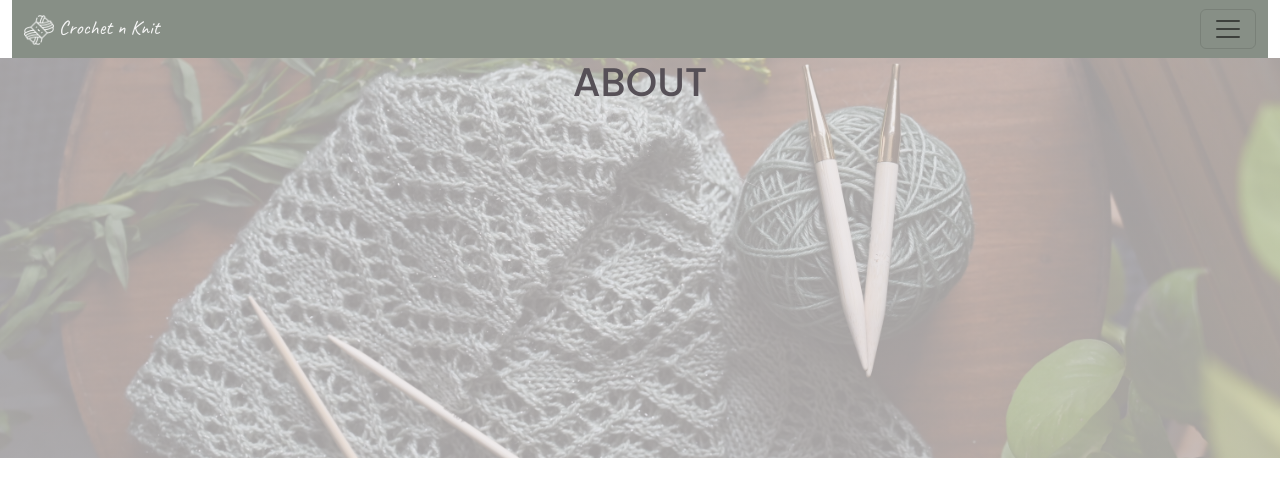
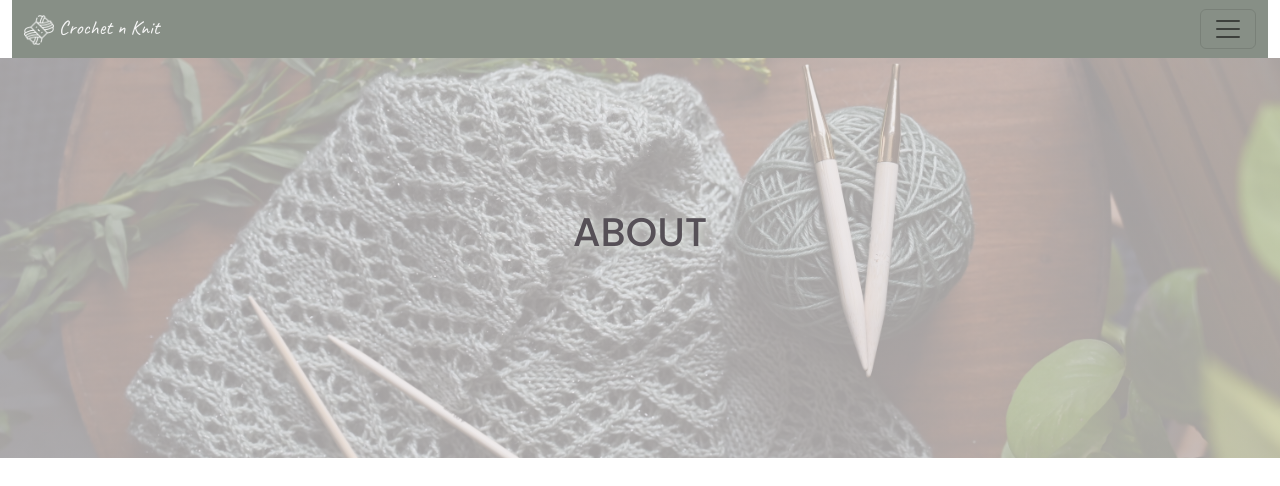
Before and after one commit to adindata10/crochetnknit, a plain HTML site: page src/about.html in a window 1280 px wide. Shown: the top 486 px of the page. Drawn offline with nearby package versions, Linux system fonts and the light colour scheme.

Commit message:
Update style.css

```diff
--- a/css/style.css
+++ b/css/style.css
@@ -116,7 +116,7 @@ footer .column a+a {
     margin-bottom: 50px;
 }
 
-.about-utama>h1 {
+.about-title {
     padding-top: 150px;
     text-shadow: 2px 2px 8px var(--mint-cream-color);
 }
```
